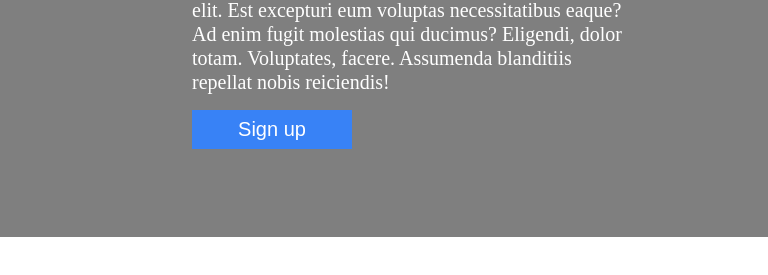
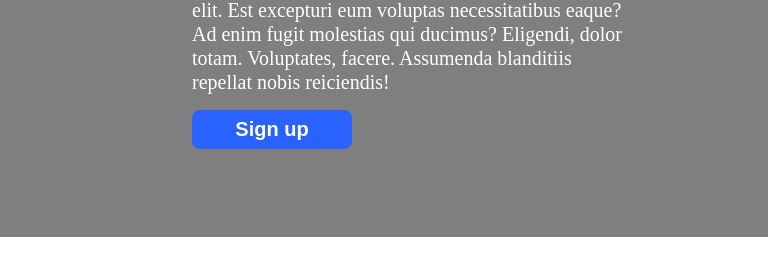
Before and after one commit to catalinbroinas/odin-landing-page, a plain HTML site: page index.html in a window 1280 px wide. In both pictures the pointer is over the button "Sign up". Shown: the part 323-598 px from the top of the page, 0-768 px from the left. Drawn offline with Linux system fonts and the light colour scheme.

Commit message:
Add style to button forn hover or active status

```diff
--- a/css/style.css
+++ b/css/style.css
@@ -92,12 +92,20 @@ html
     font-size: 1.25rem;
     cursor: pointer;
     font-weight: normal;
+    border-radius: 0.5rem;
 }
 .btn-primary
 {
     color: white;
     background: #3882F6;
 }
+.btn-primary:hover,
+    .btn-primary:active
+    {
+        background-color: #2962FF;
+        font-weight: bold;
+        transition: all 1.0s ease-in-out;
+    }
 .img-fluid
 {
     max-width: 100%;
```
